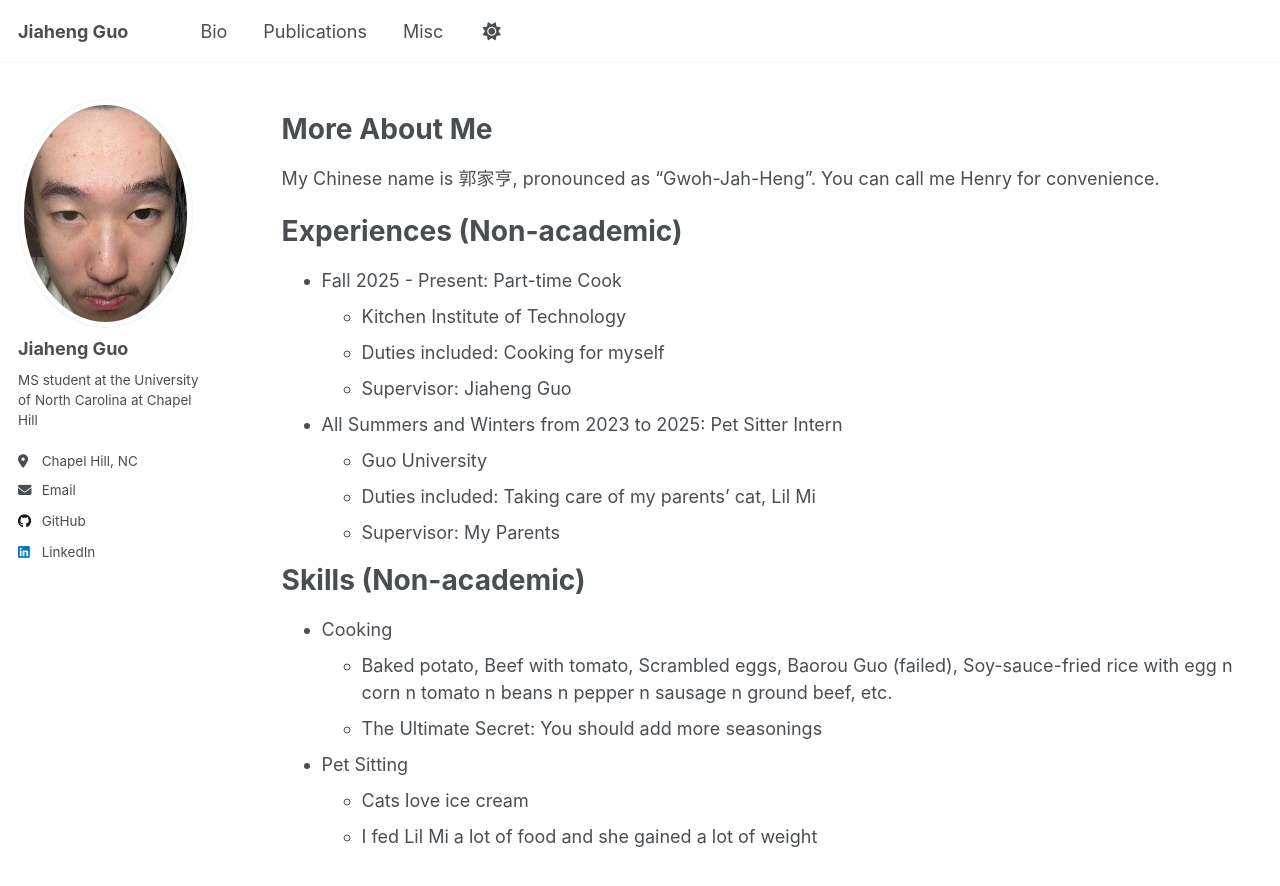
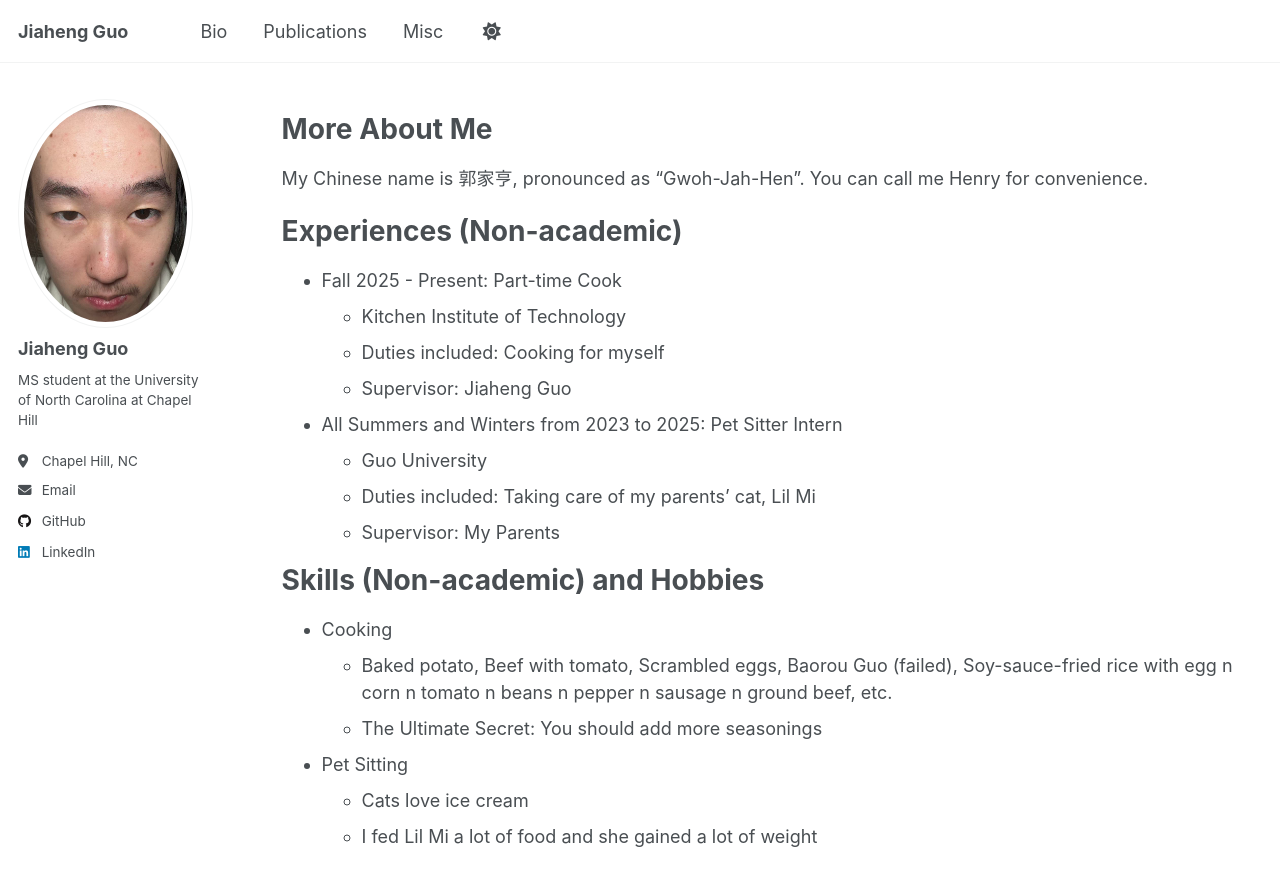
Before and after one commit to jiaheng-guo/jiaheng-guo.github.io, a Jekyll site: the page built from _pages/misc.md, in a window 1280 px wide and 900 px high, cut to the strip 0-891 px from the top of the window. Shown: the top 886 px of the strip. Built offline with Jekyll 4.4.1, drawn with Linux system fonts in a browser that asks for light colours; a script that is not in the unit is left out.

Commit message:
modify repo structure

```diff
--- a/_pages/misc.md
+++ b/_pages/misc.md
@@ -9,7 +9,7 @@ author_profile: true
 
 More About Me
 ======
-My Chinese name is 郭家亨, pronounced as "Gwoh-Jah-Heng". You can call me Henry for convenience.
+My Chinese name is 郭家亨, pronounced as "Gwoh-Jah-Hen". You can call me Henry for convenience.
 
 Experiences (Non-academic)
 ======
@@ -23,7 +23,7 @@ Experiences (Non-academic)
   * Duties included: Taking care of my parents' cat, Lil Mi
   * Supervisor: My Parents
 
-Skills (Non-academic)
+Skills (Non-academic) and Hobbies
 ======
 * Cooking
   * Baked potato, Beef with tomato, Scrambled eggs, Baorou Guo (failed), Soy-sauce-fried rice with egg n corn n tomato n beans n pepper n sausage n ground beef, etc.
```
